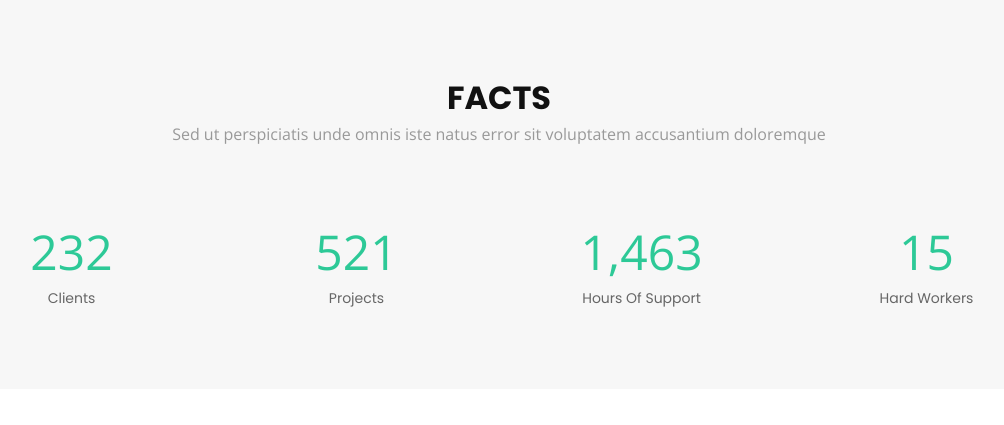
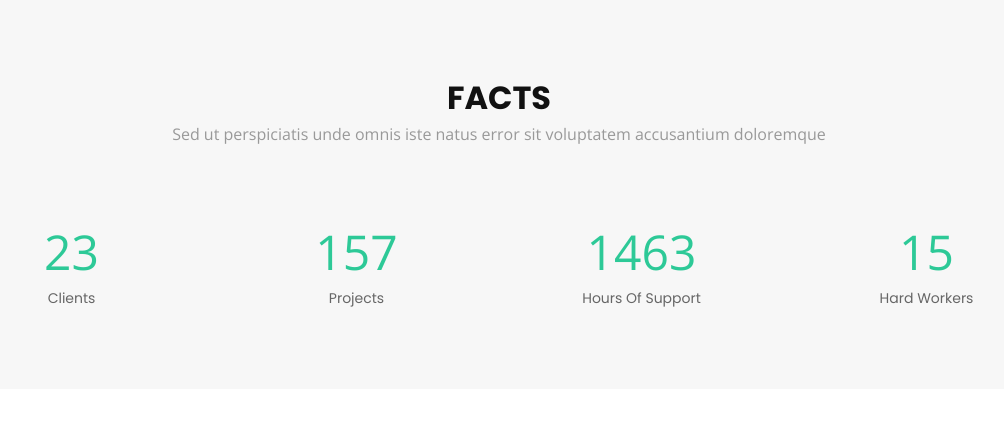
Before and after one commit to rohan044/shippingcompanysinglepage, a Flask app: page / in a window 1280 px wide. Shown: the part 1471-1896 px from the top of the page, without its empty margins (141-1145 px from the left). Run offline with Flask 2, Linux system fonts and the light colour scheme; some libraries are stand-ins or nearby versions.

Commit message:
commitclean

```diff
--- a/templates/index.html
+++ b/templates/index.html
@@ -126,17 +126,17 @@
         <div class="row counters">
 
   				<div class="col-lg-3 col-6 text-center">
-            <span data-toggle="counter-up">232</span>
+            <span data-toggle="counter-up">23</span>
             <p>Clients</p>
   				</div>
 
           <div class="col-lg-3 col-6 text-center">
-            <span data-toggle="counter-up">521</span>
+            <span data-toggle="counter-up">157</span>
             <p>Projects</p>
   				</div>
 
           <div class="col-lg-3 col-6 text-center">
-            <span data-toggle="counter-up">1,463</span>
+            <span data-toggle="counter-up">1463</span>
             <p>Hours Of Support</p>
   				</div>
 
```
